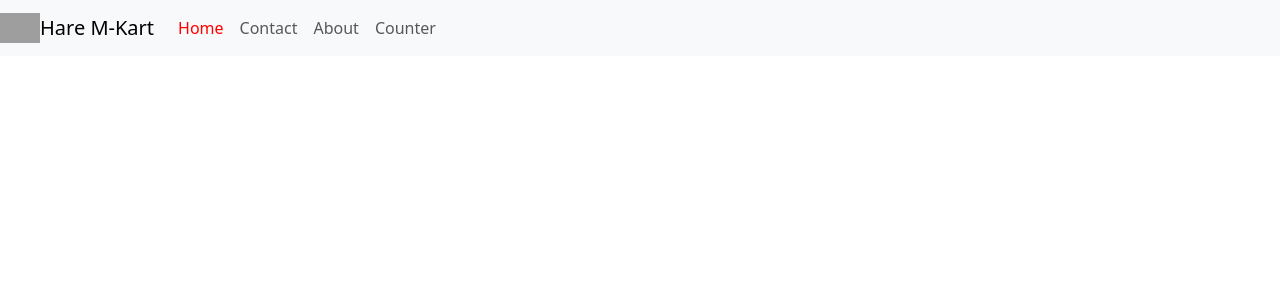
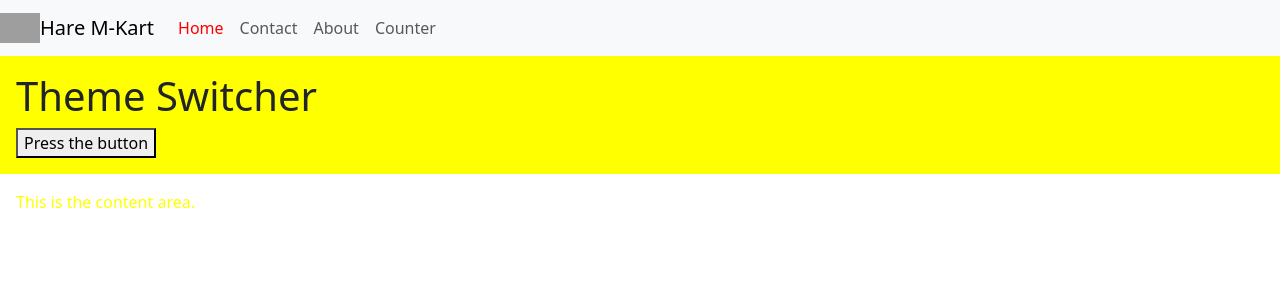
Before and after one commit to shashitst/reactjs, a React (Create React App) app: page / in a window 1280 px wide. Shown: the top 300 px of the page. Built offline with nearby package versions, Linux system fonts and the light colour scheme; grey boxes are pictures that could not be loaded.

Commit message:
applying context

```diff
--- a/src/App.js
+++ b/src/App.js
@@ -1,8 +1,9 @@
 
 import { BrowserRouter } from "react-router-dom";
 import AppRoutes from './AppRoutes';
-
-
+import Content from "./Contextweb/Content";
+import Header from "./Contextweb/Header";
+import ThemeProvider from "./Contextweb/ThemeProvider";
 
 
 
@@ -11,15 +12,21 @@ import AppRoutes from './AppRoutes';
 export default function App() {
     return (
 
+     <ThemeProvider>
       <BrowserRouter>
+
+
         <AppRoutes />
 
+        <Header />
+         <Content />
 
 
 
 
 
       </BrowserRouter>
+      </ThemeProvider>
 
     );
   }
--- /dev/null
+++ b/src/Contextweb/Content.js
@@ -0,0 +1,15 @@
+
+import React from 'react';
+import { useTheme } from './ThemeProvider';
+
+const Content = () => {
+  const { theme } = useTheme();
+
+  return (
+    <div style={{ color: theme === 'light' ? '#FFFF00' : '#eee', padding: '1rem' }}>
+      <p>This is the content area.</p>
+    </div>
+  );
+};
+
+export default Content;
--- /dev/null
+++ b/src/Contextweb/Header.js
@@ -0,0 +1,16 @@
+
+import React from 'react';
+import { useTheme } from './ThemeProvider';
+
+const Header = () => {
+  const { theme, toggleTheme } = useTheme();
+
+    return (
+    <header style={{ background: theme === 'light' ? '#FFFF00' : '#eee', padding: '1rem' }}>
+      <h1>Theme Switcher</h1>
+      <button onClick={toggleTheme}>Press the button</button>
+    </header>
+  );
+};
+
+export default Header;
--- /dev/null
+++ b/src/Contextweb/ThemeContext.js
@@ -0,0 +1,5 @@
+import { createContext } from 'react';
+
+const ThemeContext = createContext();
+
+export default ThemeContext;
--- /dev/null
+++ b/src/Contextweb/ThemeProvider.js
@@ -0,0 +1,22 @@
+import React, { useState, useContext } from 'react';
+import ThemeContext from './ThemeContext';
+
+const ThemeProvider = ({ color, children }) => {
+  const [theme, setTheme] = useState('light');
+
+  const toggleTheme = () => {
+    setTheme((prevTheme) => (prevTheme === 'light' ? 'yellow' : 'light'));
+  };
+
+  return (
+    <ThemeContext.Provider value={{ theme, toggleTheme }}>
+      {children}
+    </ThemeContext.Provider>
+  );
+};
+
+export const useTheme = () => {
+  return useContext(ThemeContext);
+};
+
+export default ThemeProvider;
```
Also changed, not shown: src/AppRoutes.js (+7 -1 lines).
